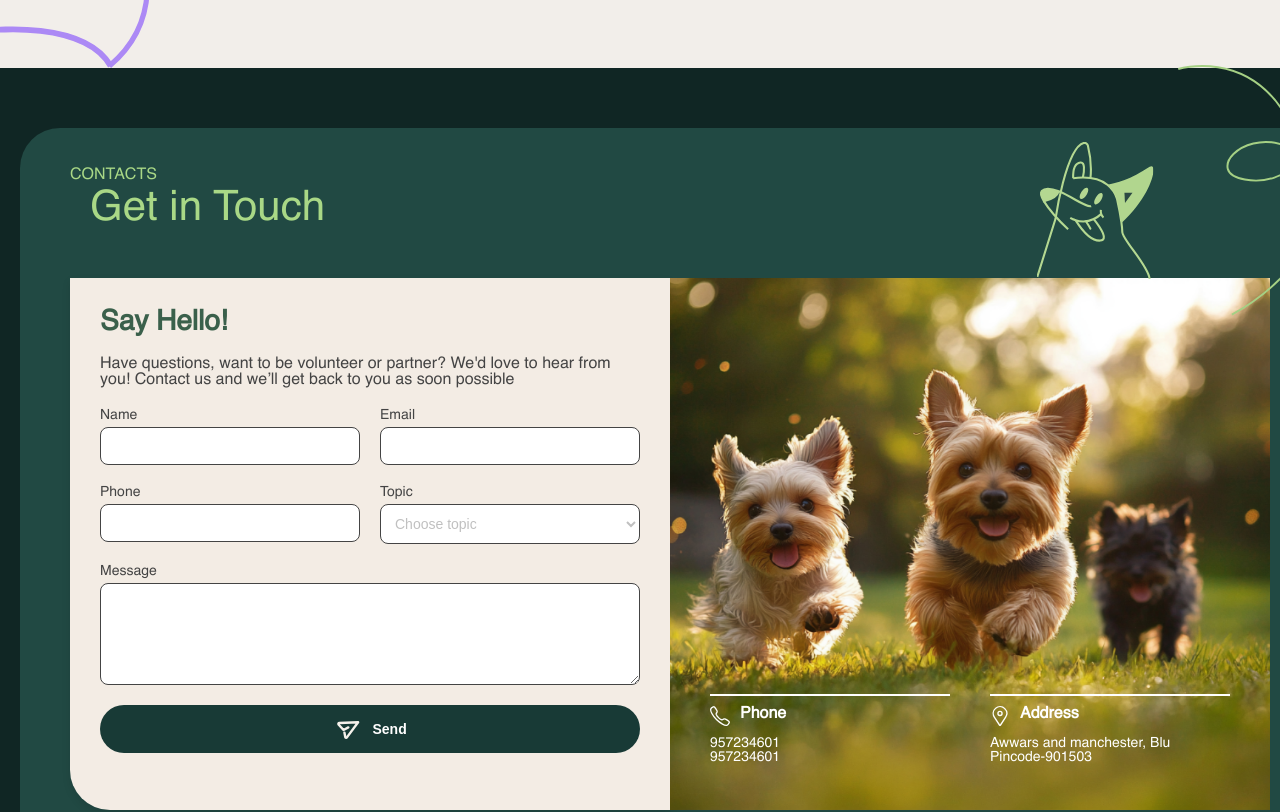
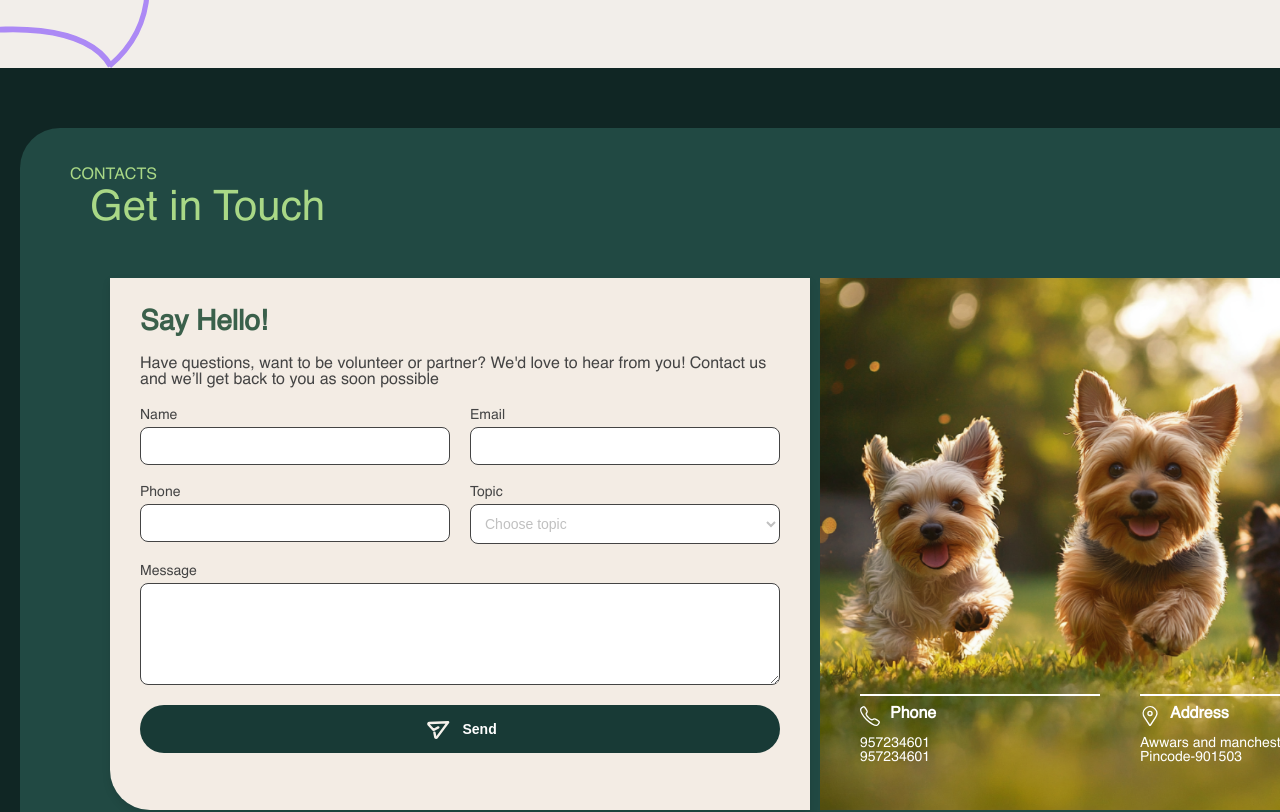
Before and after one commit to vidwanns/the_rescue_tails_, a Next.js app: page / in a window 1280 px wide. Shown: the part 4200-5012 px from the top of the page. Built offline with nearby package versions, Linux system fonts and the light colour scheme.

Commit message:
correction

```diff
--- a/src/app/styles/component/layout/footer.css
+++ b/src/app/styles/component/layout/footer.css
@@ -13,7 +13,7 @@
     margin: 0 auto;
     position: relative;
     height: 100%;
-    width: 1300px;
+    width: 1600px;
     top: 0;
 }
 
--- a/src/app/styles/component/sixthSection/sixthSection.css
+++ b/src/app/styles/component/sixthSection/sixthSection.css
@@ -13,7 +13,7 @@
     margin: 0 auto;
     position: relative;
     height: 100%;
-    width: 1300px;
+    width: 1600px;
     top: 0;
 }
 
@@ -94,9 +94,9 @@
     background-color: #F3ECE4;
     padding: 30px;
     border-radius: 0 0 0 40px;
-    width: 50%;
+    width: 700px;
     box-shadow: 0 4px 8px rgba(0, 0, 0, 0.1);
-    margin-right: 0;
+    margin-left: -110px;
     height: 532px;
 }
 
```
